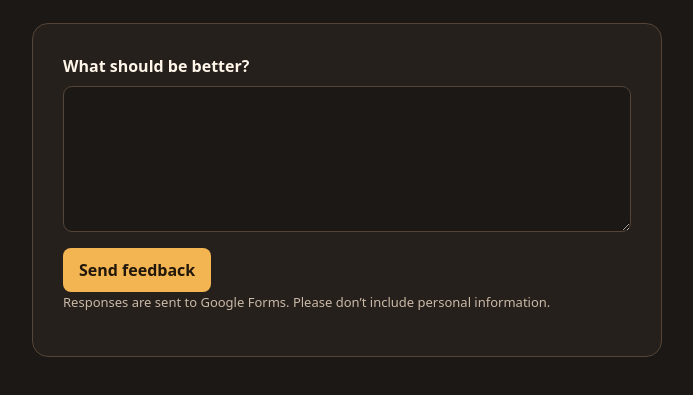
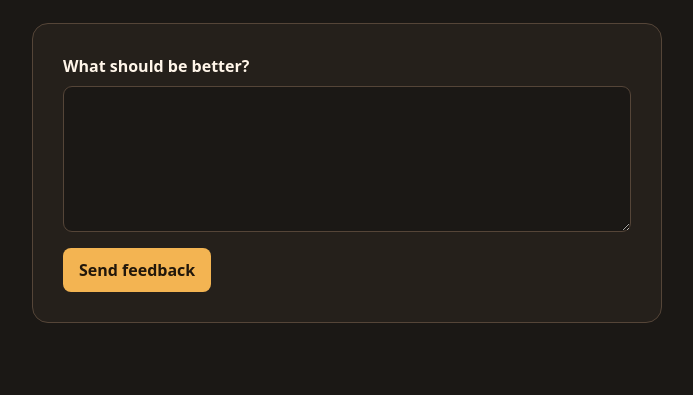
Before and after one commit to alxrum/microphone-recorder-pages, a plain HTML site: page feedback/index.html in a window 1280 px wide. Shown: the part 205-600 px from the top of the page, without its empty margins (228-921 px from the left). Drawn offline with Linux system fonts and the light colour scheme.

Commit message:
Remove extra notice from feedback forms
Co-Authored-By: Claude Code <noreply@anthropic.com>

```diff
--- a/feedback/index.html
+++ b/feedback/index.html
@@ -3,5 +3,5 @@
 <body><div class="shell"><header class="top"><span class="brand"><img src="../assets/icon-32.png" alt="">Microphone Recorder</span></header><main><div class="hero"><div class="eyebrow">Feedback</div><h1>Help us improve</h1></div>
 <form class="card form" action="https://docs.google.com/forms/d/e/1FAIpQLSfMiwCEBsoMJwTPvY67y_q8X7xwqRXCEh_2ukwn5lpi7t52nA/formResponse" method="post" accept-charset="UTF-8">
 <label for="feedback">What should be better?</label><textarea id="feedback" name="entry.1535404255" rows="5" required></textarea><button type="submit">Send feedback</button>
-<p class="preview-note">Responses are sent to Google Forms. Please don’t include personal information.</p></form></main></div>
+</form></main></div>
 </body></html>
```
Also changed, not shown: uninstall/index.html (+1 -1 lines).
